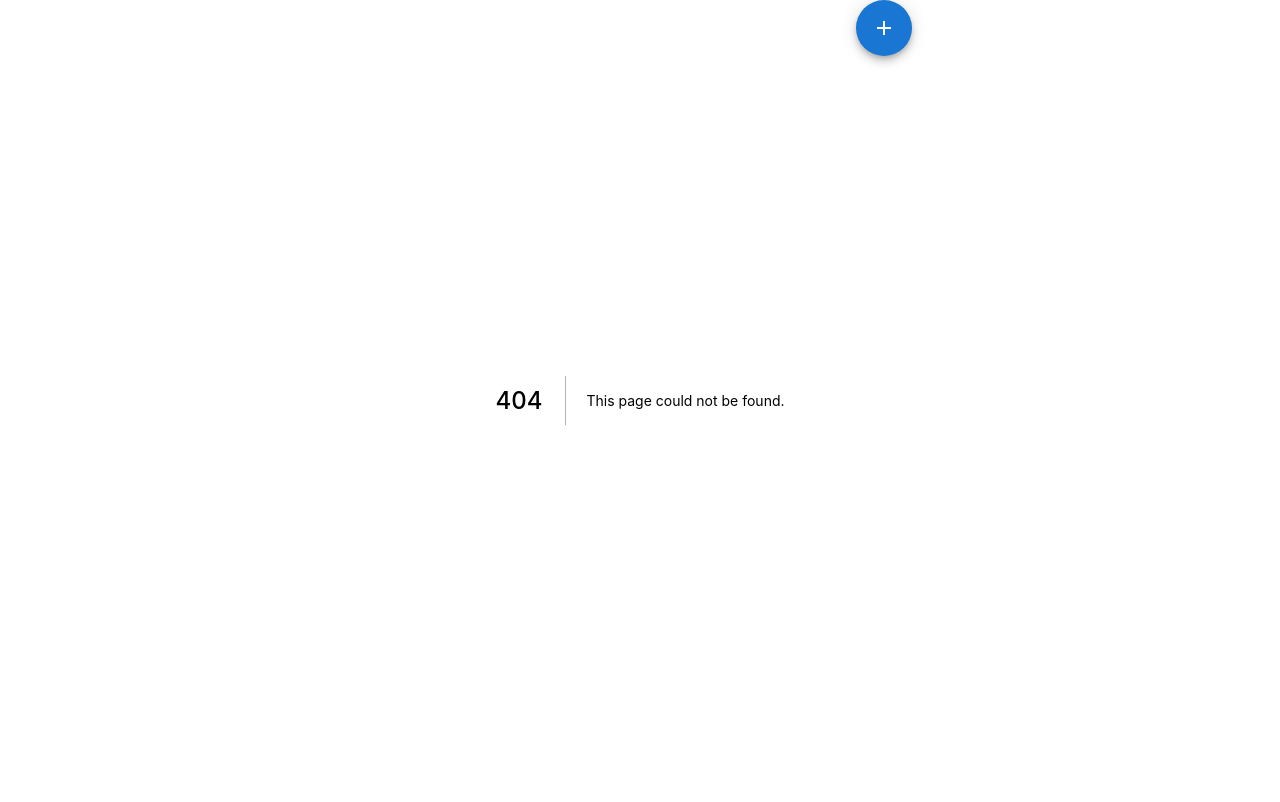
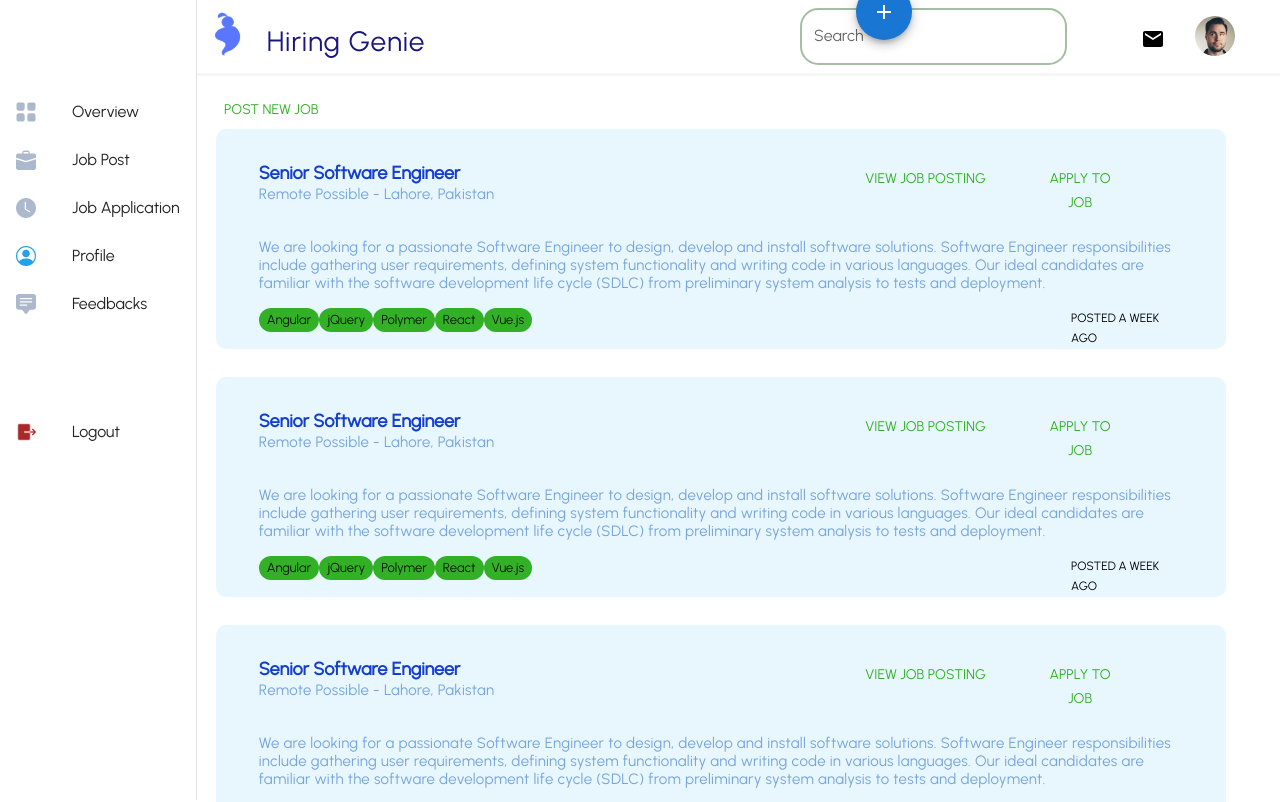
Before and after one commit to MuhammadAbdullahDogar/hg, a Next.js app: page /candidate/job/JobPost in a window 1280 px wide. Before the commit this address had no page. Shown: the top 802 px of the page. Built offline with nearby package versions, Linux system fonts and the light colour scheme.

Commit message:
candidate job post

```diff
--- /dev/null
+++ b/pages/candidate/job/JobCard.jsx
@@ -0,0 +1,121 @@
+import { Grid, Typography, Box, Button, Chip,TextField } from '@mui/material'
+import React, { useState } from 'react'
+import Link from "next/link";
+import Image from 'next/image'
+import vector17 from '../../../public/Ellipse120.png'
+import Dialog from '@mui/material/Dialog';
+import DialogActions from '@mui/material/DialogActions';
+import DialogContent from '@mui/material/DialogContent';
+import DialogTitle from '@mui/material/DialogTitle';
+import FormGroup from '@mui/material/RadioGroup';
+import FormControl from '@mui/material/FormControl';
+import FormLabel from '@mui/material/FormLabel';
+const JobCard = () => {
+    const [open1, setOpen1] = useState(false);
+    const [open2, setOpen2] = useState(false);
+    const [chipData, setChipData] = React.useState([
+        { key: 0, label: 'Angular' },
+        { key: 1, label: 'jQuery' },
+        { key: 2, label: 'Polymer' },
+        { key: 3, label: 'React' },
+        { key: 4, label: 'Vue.js' },
+    ]);
+    const [Questions, setQuestions] = React.useState([
+        { key: 0, label: 'How many years of experience do you have working with Figma?' },
+        { key: 1, label: 'How many years of experience do you have working with Adobe Photoshop?' },
+        { key: 2, label: 'How many years of experience do you have working with Figma?' },
+        { key: 3, label: 'How many years of experience do you have working with Adobe Photoshop?' },
+        { key: 4, label: 'How many years of experience do you have working with Figma?' },
+    ]);
+    const handleClickOpen = () => {
+        setOpen1(true);
+    };
+    const handleOpen1 = () => {
+        setOpen1(false);
+        setOpen2(true);
+    }
+    const handleOpen2 = () => {
+        setOpen1(false);
+        setOpen2(false);
+    }
+    const handleClose = () => {
+        setOpen1(false);
+        setOpen2(false);
+    }
+    return (
+        <>
+            <Box sx={{ background: 'rgba(36, 162, 233, 0.1)', height: '13.75rem', borderRadius: '0.625rem' }}>
+                <Grid container spacing={2}>
+                    <Grid item xs={12}></Grid>
+                    <Grid item xs={.5}></Grid>
+                    <Grid item xs={7}><Typography variant='JobCardH1'>Senior Software Engineer</Typography><br></br><Typography variant='JobCardH2'> Remote Possible - Lahore, Pakistan</Typography></Grid>
+                    <Grid item xs={2}><Link href="/candidate/job/ViewJob"><Button>View Job Posting </Button></Link></Grid>
+                    <Grid item xs={1.4}><Button onClick={handleClickOpen}>Apply to Job </Button></Grid>
+                    <Grid item xs={1}></Grid>
+                    <Grid item xs={.5}></Grid>
+                    <Grid item xs={11}><Typography variant='JobCardH2'>We are looking for a passionate Software Engineer to design, develop and install software solutions. Software Engineer responsibilities include gathering user requirements, defining system functionality and writing code in various languages. Our ideal candidates are familiar with the software development life cycle (SDLC) from preliminary system analysis to tests and deployment.</Typography></Grid>
+                    <Grid item xs={.5}></Grid>
+                    <Grid item xs={.5}></Grid>
+                    <Grid item xs={9.5}>
+                        {
+                            chipData.map(data => (
+                                <Chip label={data.label} color="primary" size="small" key={data.id} />
+
+                            ))
+                        }
+                    </Grid>
+                    <Grid item xs={1.5}><Typography variant='caption'>POSTED A WEEK AGO</Typography></Grid>
+                    <Grid item xs={.5}></Grid>
+                </Grid>
+            </Box>
+            <Dialog
+                open={open1}
+                // TransitionComponent={Transition}
+                keepMounted
+                onClose={handleClose}
+            >
+                <DialogTitle><Image src={vector17} alt="IMG"/></DialogTitle>
+                <DialogContent>
+                    <FormControl >
+                        <FormLabel >
+                            Senior Product Designer
+                        </FormLabel>
+                        <FormGroup>
+
+
+                        </FormGroup>
+                    </FormControl>
+
+                </DialogContent>
+                <DialogActions>
+                    <Button onClick={handleClose}>Disagree</Button>
+                    <Button onClick={handleOpen1}>Next</Button>
+                </DialogActions>
+            </Dialog>
+
+            <Dialog
+                open={open2}
+                // TransitionComponent={Transition}
+                keepMounted
+                onClose={handleClose}
+            >
+                <DialogTitle>Screening Questions</DialogTitle>
+                <DialogContent>
+                    {
+                        Questions.map(data => (
+                            <TextField label={data.label} variant="outlined" fullWidth key={data.id} name="endingDate" />
+
+                        ))
+                    }
+
+                </DialogContent>
+                <DialogActions>
+                    <Button onClick={handleClose}>Disagree</Button>
+                    <Button onClick={handleOpen2}>Next</Button>
+                </DialogActions>
+            </Dialog>
+        </>
+    )
+}
+
+export default JobCard
--- /dev/null
+++ b/pages/candidate/job/JobPost.jsx
@@ -0,0 +1,52 @@
+import { Grid, Button } from '@mui/material'
+import React from 'react'
+import LeftNavbar from '../leftNavbar'
+import TopNavbar from '../topNavbar'
+import JobCard from './JobCard'
+
+const JobPost = () => {
+    const data = [
+
+        { id: 1, name: "John Doe" },
+        { id: 2, name: "Victor Wayne" },
+        { id: 4, name: "Jane Doe" },
+        { id: 5, name: "John Doe" },
+        { id: 6, name: "Victor Wayne" },
+        { id: 7, name: "Jane Doe" },
+        { id: 8, name: "John Doe" },
+        { id: 9, name: "Victor Wayne" },
+        { id: 10, name: "Jane Doe" },
+        { id: 11, name: "John Doe" },
+        { id: 12, name: "Victor Wayne" },
+        { id: 13, name: "Jane Doe" },
+
+    ];
+    return (
+        <>
+            <Grid container spacing={2}>
+                <Grid item xs={12}><TopNavbar /></Grid>
+                <Grid item xs={2} ><LeftNavbar /></Grid>
+
+                <Grid item xs={10}> <Button >Post New Job</Button></Grid>
+                <Grid item xs={2}></Grid>
+
+                <Grid container item xs={9.5} rowSpacing={5.5}>
+                    {
+                        data.map(job => (
+
+                            <Grid item xs={12} sx={{ margin: '0rem' }} key={job._id}>
+                                <JobCard></JobCard>
+                            </Grid>
+                        ))
+                    }
+
+                </Grid>
+
+
+
+            </Grid>
+        </>
+    )
+}
+
+export default JobPost
--- a/pages/candidate/ViewJob.jsx
+++ b/pages/candidate/job/ViewJob.jsx
@@ -1,7 +1,7 @@
 import { Grid,Button} from '@mui/material'
 import React from 'react'
-import LeftNavbar from './leftNavbar'
-import TopNavbar from './topNavbar'
+import LeftNavbar from '../leftNavbar'
+import TopNavbar from '../topNavbar'
 import { useRouter } from 'next/router'
 
 const ViewJob = () => {
@@ -10,7 +10,7 @@ const ViewJob = () => {
             <Grid item xs={12}><TopNavbar></TopNavbar></Grid>
             <Grid item xs={2}><LeftNavbar></LeftNavbar></Grid>
 
-            <Grid container item xs={9.8} sx={{ backgroundColor: 'yellow', minHeight: '80vh' }}>
+            <Grid container item xs={9.8} sx={{  minHeight: '80vh' }}>
                 <Grid item xs={12} >Back to All Jobs  <Button color='primary'>Apply to Job</Button></Grid>
                 <Grid item xs={12} >POSTED A WEEK AGO</Grid>
                 <Grid item xs={12} >Senior Software Engineer</Grid>
--- a/pages/candidate/leftNavbar.jsx
+++ b/pages/candidate/leftNavbar.jsx
@@ -11,7 +11,7 @@ const leftNavbar = (props) => {
     return (
         <>
             <Drawer
-                variant="persistent"
+                variant="permanent"
                 anchor="left"
                 open={value}
 
@@ -26,7 +26,7 @@ const leftNavbar = (props) => {
                             <ListItemText primary="Overview" />
                         </ListItemButton>
                     </ListItem>
-                    <Link href={`/candidate/JobPost`}>
+                    <Link href={`/candidate/job/JobPost`}>
                         <ListItem disablePadding>
                             <ListItemButton>
                                 <ListItemIcon>
```
Also changed, not shown: pages/candidate/JobPost.jsx (deleted, +0 -26 lines).
